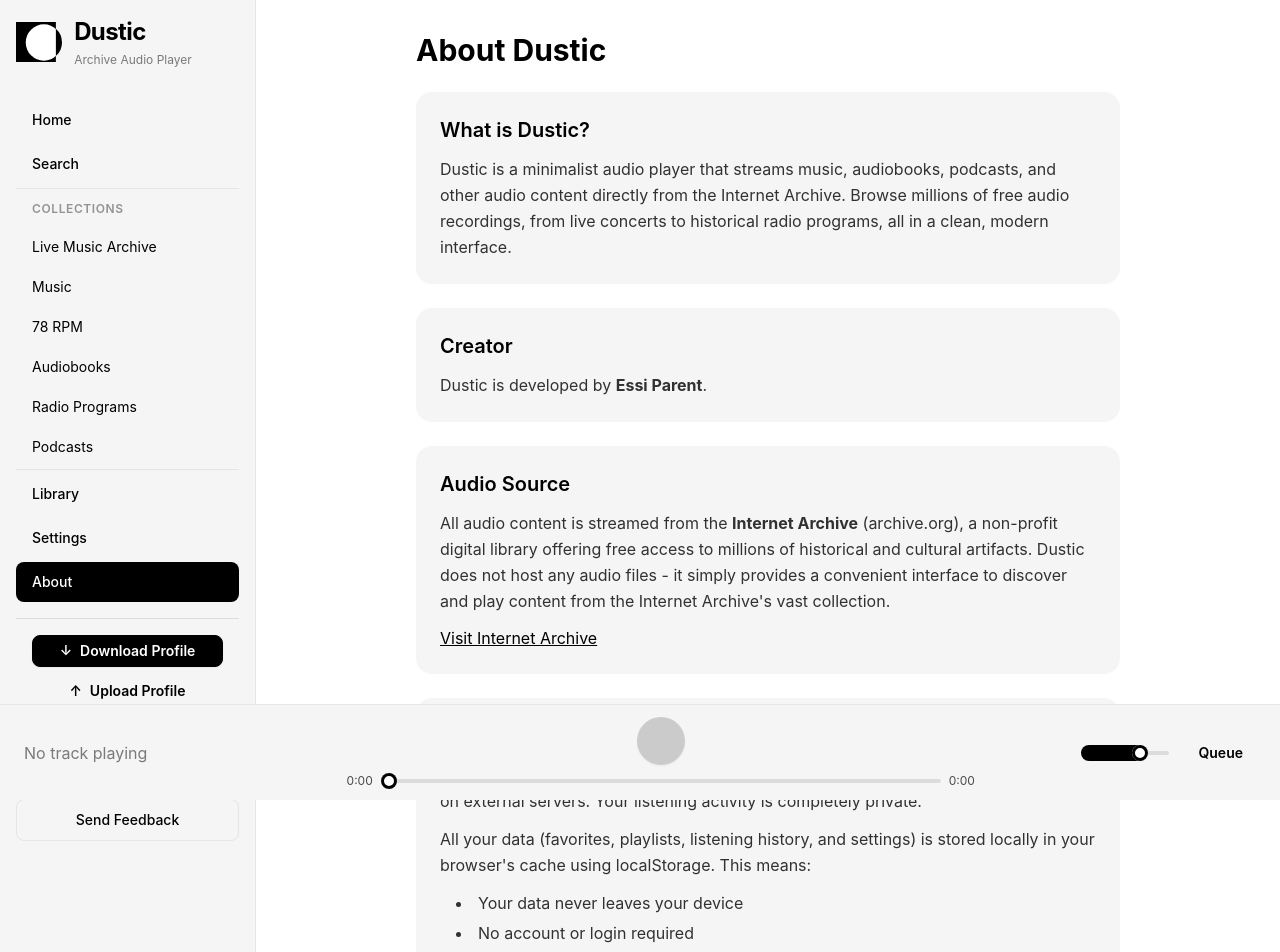
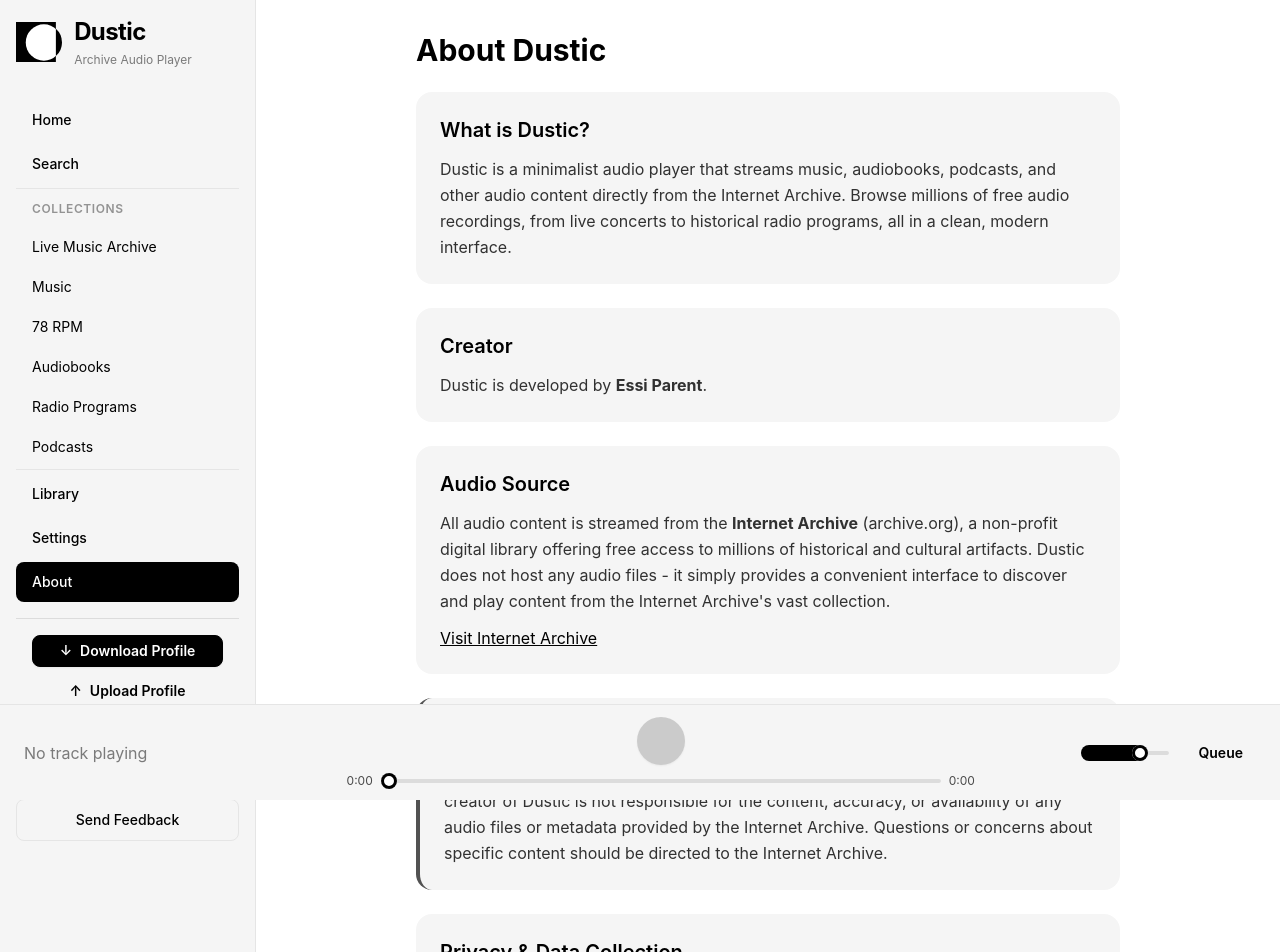
Before and after one commit to essicolo/dustic, a SvelteKit app: page /about in a window 1280 px wide. Shown: the top 952 px of the page. Built offline with nearby package versions, Linux system fonts and the light colour scheme; some icons are missing.

Commit message:
Add content disclaimer to About page

```diff
--- a/src/routes/about/+page.svelte
+++ b/src/routes/about/+page.svelte
@@ -41,6 +41,17 @@
 			>
 				Visit Internet Archive
 			</a>
+		</section>
+
+		<!-- Content Disclaimer -->
+		<section class="card bg-base-200 p-6 border-l-4 border-info">
+			<h2 class="text-xl font-semibold mb-3">Content Disclaimer</h2>
+			<p class="text-base-content/80 leading-relaxed">
+				All content available through Dustic is served directly from the Internet Archive.
+				The creator of Dustic is not responsible for the content, accuracy, or availability
+				of any audio files or metadata provided by the Internet Archive. Questions or concerns
+				about specific content should be directed to the Internet Archive.
+			</p>
 		</section>
 
 		<!-- Privacy & Data -->
```
